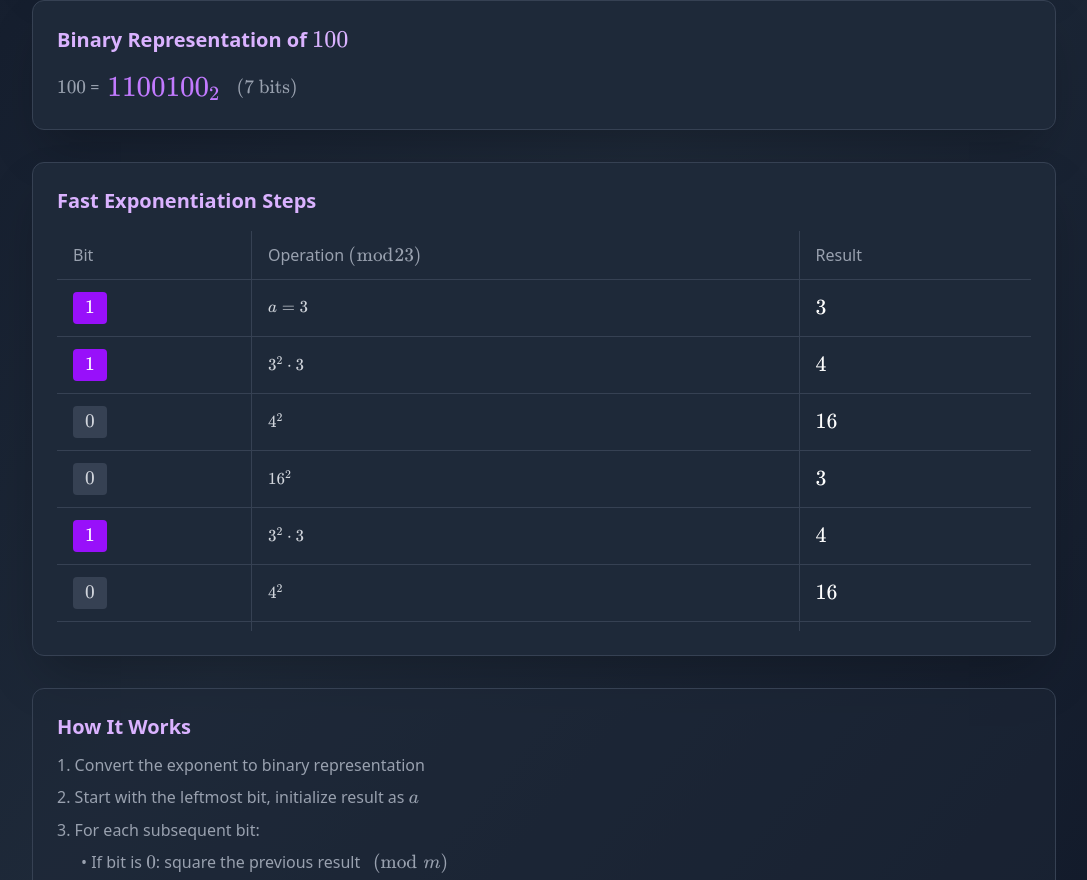
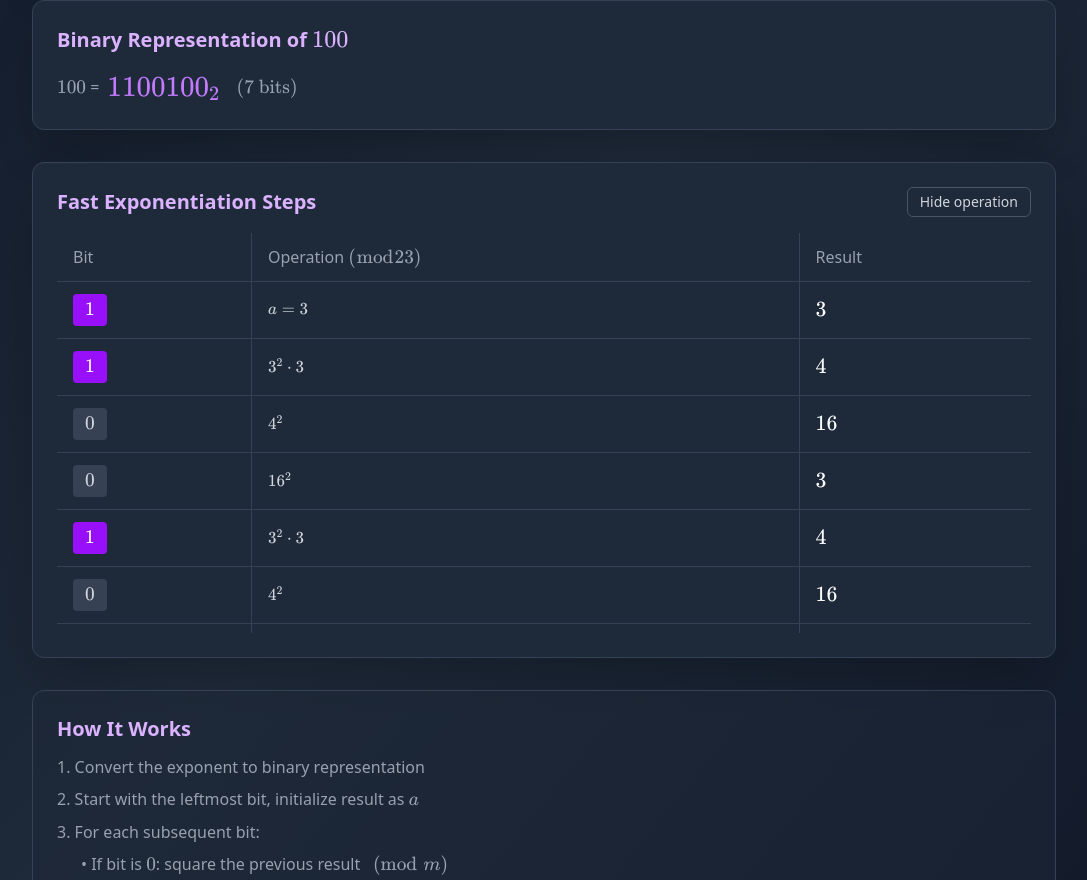
Before and after one commit to zamilbahri/fast-exponentiation, a React (Vite) app: page / in a window 1280 px wide. Shown: the part 504-1384 px from the top of the page, without its empty margins (96-1183 px from the left). Built offline with nearby package versions, Linux system fonts and the light colour scheme.

Commit message:
collapsible operation column

```diff
--- a/src/components/CalculationTable.tsx
+++ b/src/components/CalculationTable.tsx
@@ -45,34 +45,52 @@ const CalculationTable: React.FC<CalculationTableProps> = ({
   m,
 }) => {
   const rowCount = Math.min(bits.length, steps.length);
+  const [showOperation, setShowOperation] = React.useState<boolean>(true);
+
+  // const operationColumnId = 'operation-column';
 
   return (
     <div className="bg-gray-800 rounded-xl p-6 shadow-2xl border border-gray-700 mb-8">
-      <h2 className="text-xl font-semibold text-purple-300 mb-4">
+      <div className="flex items-center justify-between mb-4 gap-3">
+        <h2 className="text-xl font-semibold text-purple-300">
           Fast Exponentiation Steps
         </h2>
 
-      <div className="max-h-[50vh] overflow-auto">
+        <button
+          type="button"
+          onClick={() => setShowOperation((v) => !v)}
+          aria-expanded={showOperation}
+          // aria-controls={operationColumnId}
+          className="text-sm text-gray-300 hover:text-white border border-gray-600 rounded-md px-3 py-1"
+        >
+          {showOperation ? 'Hide operation' : 'Show operation'}
+        </button>
+      </div>
+
+      <div className="max-h-[50vh] overflow-auto rounded-lg">
         <table className="w-full table-auto border-collapse">
           <thead>
             <tr className="border-b border-gray-700">
               <th
                 scope="col"
-                className="sticky top-0 left-0 z-20 bg-gray-800 px-4 py-3 text-left text-gray-400 font-medium border-r border-gray-700"
+                className="sticky top-0 left-0 z-30 bg-gray-800 px-4 py-3 text-left text-gray-400 font-medium border-r border-gray-700"
               >
                 Bit
               </th>
 
+              {showOperation && (
                 <th
+                  // id={operationColumnId}
                   scope="col"
-                className="sticky top-0 z-10 bg-gray-800 px-4 py-3 text-left text-gray-400 font-medium border-r border-gray-700"
+                  className="sticky top-0 z-20 bg-gray-800 px-4 py-3 text-left text-gray-400 font-medium border-r border-gray-700"
                 >
                   Operation <MathText>{`(\\bmod ${m})`}</MathText>
                 </th>
+              )}
 
               <th
                 scope="col"
-                className="sticky top-0 z-10 bg-gray-800 px-4 py-3 text-left text-gray-400 font-medium"
+                className="sticky top-0 z-20 bg-gray-800 px-4 py-3 text-left text-gray-400 font-medium"
               >
                 Result
               </th>
@@ -89,7 +107,7 @@ const CalculationTable: React.FC<CalculationTableProps> = ({
                   key={idx}
                   className="border-b border-gray-700 last:border-b-0"
                 >
-                  <td className="sticky left-0 z-10 bg-gray-800 px-4 py-3 border-r border-gray-700">
+                  <td className="sticky left-0 z-20 bg-gray-800 px-4 py-3 border-r border-gray-700">
                     <span
                       className={`inline-block px-3 py-1 rounded font-mono font-bold ${
                         bit === 1
@@ -101,9 +119,11 @@ const CalculationTable: React.FC<CalculationTableProps> = ({
                     </span>
                   </td>
 
-                  <td className="px-4 py-3 text-gray-300 text-sm  border-r border-gray-700">
+                  {showOperation && (
+                    <td className="px-4 py-3 text-gray-300 text-sm border-r border-gray-700">
                       <MathText>{step.operation}</MathText>
                     </td>
+                  )}
 
                   <td className="px-4 py-3 text-white font-mono text-lg">
                     <MathText>{String(step.value)}</MathText>
```
Lines whose indentation alone changed are shown as unchanged.
